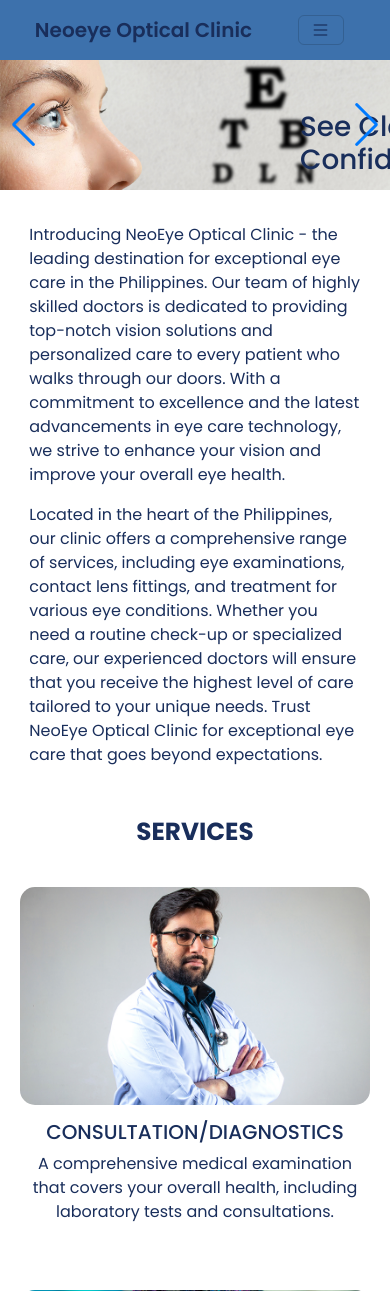
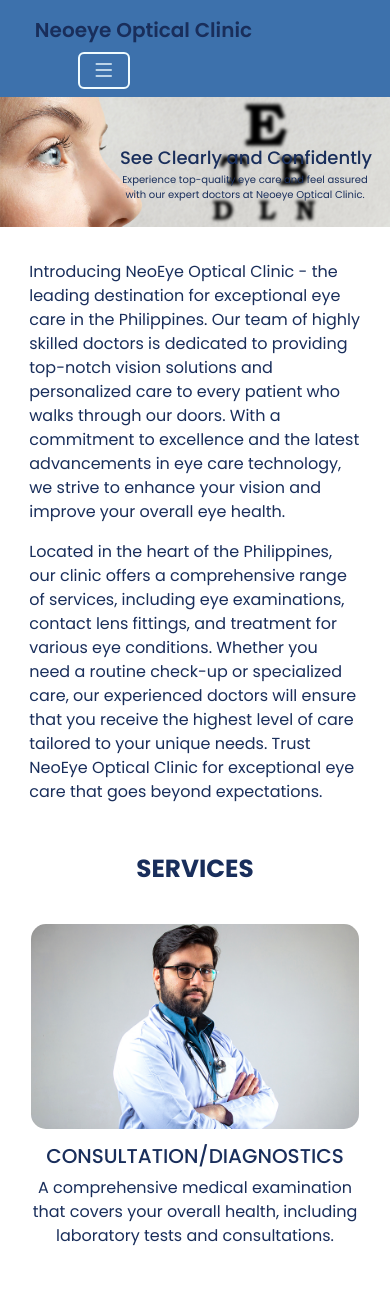
Before and after one commit to FurankuJosepho/NeoEyePHP, a PHP site: page / in a window 390 px wide. Shown: the top 1291 px of the page. Run offline with PHP 8.4, Linux system fonts and the light colour scheme.

Commit message:
modify media query in index

```diff
--- a/css/header.css
+++ b/css/header.css
@@ -1,10 +1,10 @@
 @import url('https://fonts.googleapis.com/css2?family=Poppins:wght@100;200;300;400;500;600;700;800;900&display=swap');
 
 :root {
-  --c-b: #3D71AC;
-  --c-v: #AF66A8;
-  --c-w: #EFFBFF;
-  --c-db: #192E5B;
+  --c-b: #3d71ac;
+  --c-v: #af66a8;
+  --c-w: #effbff;
+  --c-db: #192e5b;
   --f-p: 'Poppins';
 }
 
@@ -38,7 +38,7 @@
 }
 
 #navbarSupportedContent {
- margin-top: 3px;
+  margin-top: 3px;
 }
 
 .nav-link {
@@ -62,3 +62,42 @@
   border: 2px solid var(--c-db) !important;
   transition: ease-in-out !important;
 }
+
+@media screen and (max-width: 425px) {
+  .fa-circle-user {
+    padding-top: 10px;
+  }
+
+  .navbar-toggler {
+    margin-left: 60px;
+    border: var(--c-w) solid 2px;
+  }
+
+  .bi-list {
+    color: var(--c-w);
+    font-size: 1.2em;
+  }
+
+  .btn-nxt,
+  .btn-prv {
+    display: none;
+  }
+}
+
+@media screen and (max-width: 375px) {
+  .navbar-toggler {
+    margin-left: 0;
+  }
+}
+
+@media screen and (max-width: 320px) {
+  .navbar-toggler {
+    width: 32px;
+  }
+
+   .bi-list {
+    font-size: 18px;
+    position: relative;
+    right: 6px;
+   }
+}
--- a/css/home.css
+++ b/css/home.css
@@ -88,7 +88,7 @@
 }
 
 .cards-container {
-  width: 97%;
+  width: 85%;
   display: flex;
   flex-wrap: wrap;
   justify-content: space-around;
@@ -109,6 +109,7 @@
 .testimonial-container {
   width: 60%;
   margin: 50px auto;
+  text-align: center;
 }
 
 .service {
@@ -170,3 +171,32 @@
     bottom: 55px;
   }
 }
+
+@media screen and (max-width: 425px) {
+  .tagline-header {
+    top: 50px;
+    left: 120px;
+    font-size: 18px;
+  }
+
+  .tagline-para {
+    width: 250px;
+    top: 75px;
+    left: 120px;
+    font-size: 10px;
+    text-align: center;
+  }
+
+  .btn-book {
+    width: 100px;
+    font-size: 7px;
+    right: 40px;
+    bottom: 25px;
+  }
+}
+
+@media screen and (max-width: 375px) {
+  .carousel {
+    display: none;
+  }
+}
--- a/index.php
+++ b/index.php
@@ -61,7 +61,7 @@
 	<!-- main section -->
 	<main class="main">
 		<!-- slider container under main section -->
-		<div class="swiper">
+		<div class="swiper carousel">
 			<div class="swiper-wrapper">
 				<!-- Slides -->
 				<div class="swiper-slide" data-swiper-autoplay="2000"><img src="images\JPG\slider1.jpg" alt="Slider 1">
@@ -70,14 +70,14 @@
 				</div>
 				<div class="swiper-slide"><img src="images/JPG/slider2.jpg" alt="Slider 2"></div>
 				<div class="swiper-slide"><img src="images/JPG/slider3.jpg" alt="Slider 3">
-					<button class="btn-book">Book Now</button>
+					<a class="btn-book btn" href="pages/book.php">Book Now</a>
 				</div>
 			</div>
 			<!-- pagination -->
 			<div class="swiper-pagination"></div>
 			<!-- navigation buttons -->
-			<div class="swiper-button-prev"></div>
-			<div class="swiper-button-next"></div>
+			<div class="swiper-button-prev btn-prv"></div>
+			<div class="swiper-button-next btn-nxt"></div>
 		</div>
 
 		<!-- info section -->
```
